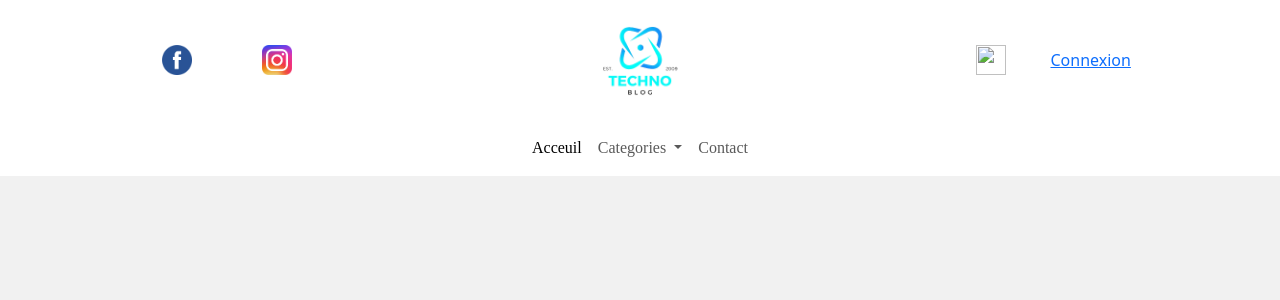
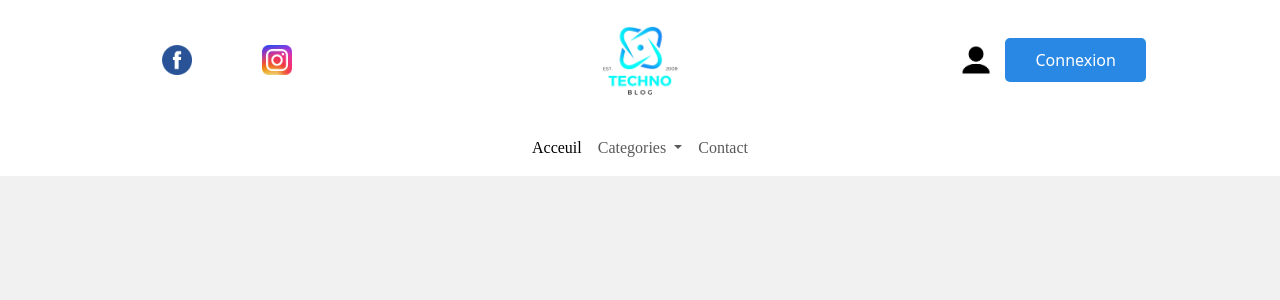
Before and after one commit to Princessai/creatix-cgt, a PHP site: page /header.php in a window 1280 px wide. Shown: the top 300 px of the page. Run offline with PHP 8.4, Linux system fonts and the light colour scheme.

Commit message:
modification de la base de données

```diff
--- a/css/header.css
+++ b/css/header.css
@@ -46,3 +46,11 @@ justify-content: space-around;
     align-items: center;
     width: 200px;
 }
+
+.connexion a {
+    text-decoration: none;
+    padding: 10px 30px;
+    background-color: #2988E3;
+    color: #fff;
+    border-radius: 5px;
+}
--- a/header.php
+++ b/header.php
@@ -22,7 +22,7 @@
         <img src="images/logo.png" alt="" height="120px">
       </div>
       <div class="connexion">
-        <img src="" alt="" height="30px">
+        <img src="images/OOjs_UI_icon_userAvatar.svg.png" alt="" height="30px">
         <a href="">Connexion</a>
       </div>
     </div>
@@ -32,16 +32,17 @@
           <div class="collapse justify-content-around navbar-collapse" id="navbarNavDropdown">
             <ul class="navbar-nav">
               <li class="C">
-                <a class="nav-link active" aria-current="page" href="#">Acceuil</a>
+                <a class="nav-link active" aria-current="page" href="index.php">Acceuil</a>
               </li>
               <li class="nav-item dropdown">
                 <a class="nav-link dropdown-toggle" href="#" role="button" data-bs-toggle="dropdown" aria-expanded="false">
                   Categories
                 </a>
                 <ul class="dropdown-menu">
-                  <li><a class="dropdown-item" href="#">Action</a></li>
-                  <li><a class="dropdown-item" href="#">Another action</a></li>
-                  <li><a class="dropdown-item" href="#">Something else here</a></li>
+                  <li><a class="dropdown-item" href="#">Web</a></li>
+                  <li><a class="dropdown-item" href="#">Intelligence Artificielle</a></li>
+                  <li><a class="dropdown-item" href="#">Réseaux sociaux</a></li>
+                  <li><a class="dropdown-item" href="#">Mobil</a></li>
                 </ul>
               </li>
               <li class="nav-item">
```
Also changed, not shown: images/OOjs_UI_icon_userAvatar.svg.png (added).
